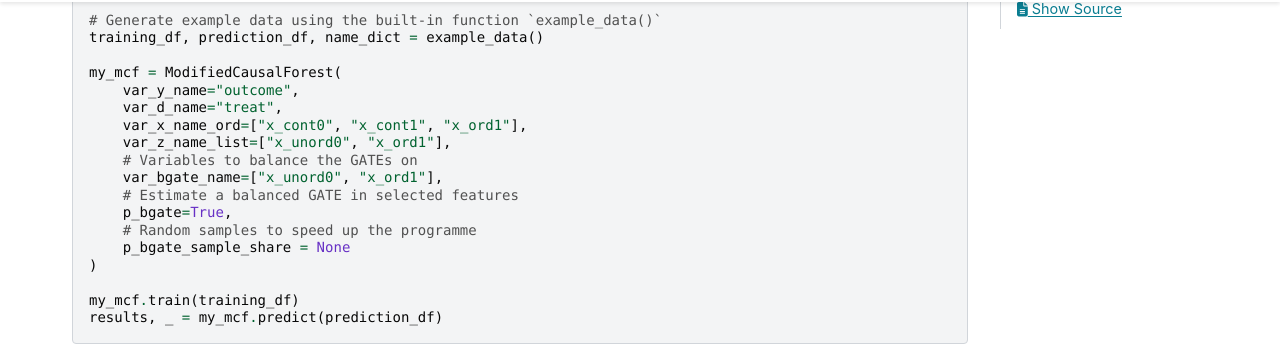
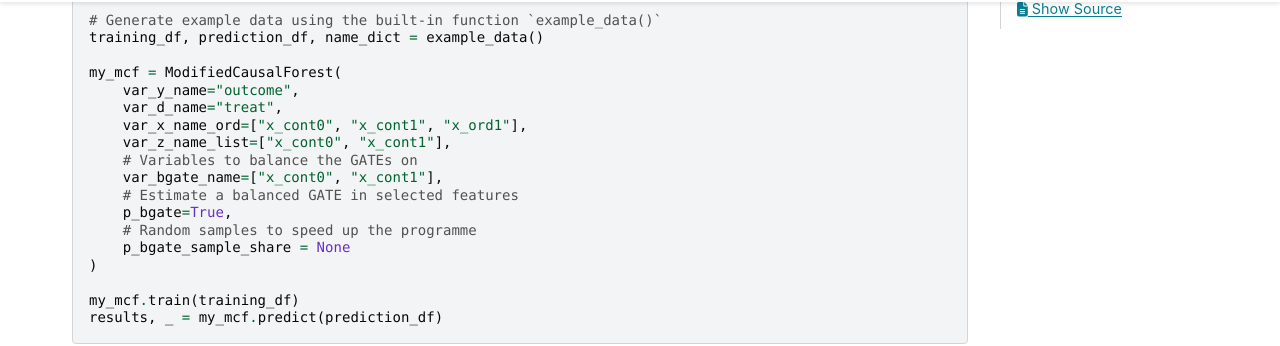
Before and after one commit to MCFpy/mcf, a Sphinx documentation site: the page built from docs/source/algorithm_reference/bgates_cbgates.rst, in a window 1280 px wide and 900 px high, scrolled down 1879 px. Shown: the part 126-472 px from the top of the window. Built offline with Sphinx 7.4.7 and the PyData theme 0.15.4, drawn with Linux system fonts in a browser that asks for light colours.

Commit message:
Update bgates_cbgates.rst

```diff
--- a/docs/source/algorithm_reference/bgates_cbgates.rst
+++ b/docs/source/algorithm_reference/bgates_cbgates.rst
@@ -66,9 +66,9 @@ Examples
        var_y_name="outcome",
        var_d_name="treat",
        var_x_name_ord=["x_cont0", "x_cont1", "x_ord1"],
-       var_z_name_list=["x_unord0", "x_ord1"],
+       var_z_name_list=["x_cont0", "x_cont1"],
        # Variables to balance the GATEs on
-       var_bgate_name=["x_unord0", "x_ord1"],
+       var_bgate_name=["x_cont0", "x_cont1"],
        # Estimate a balanced GATE in selected features
        p_bgate=True,
        # Random samples to speed up the programme
```
